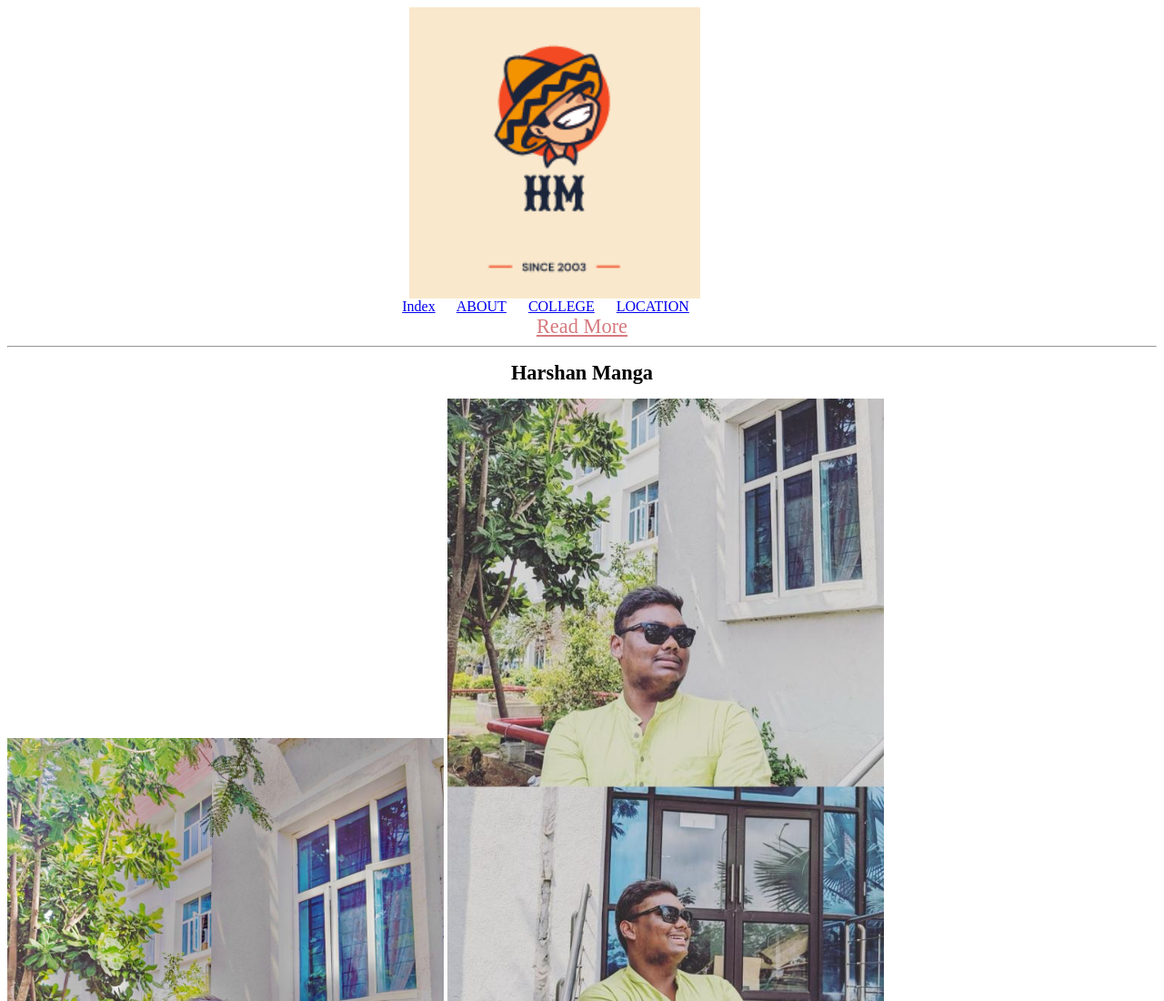
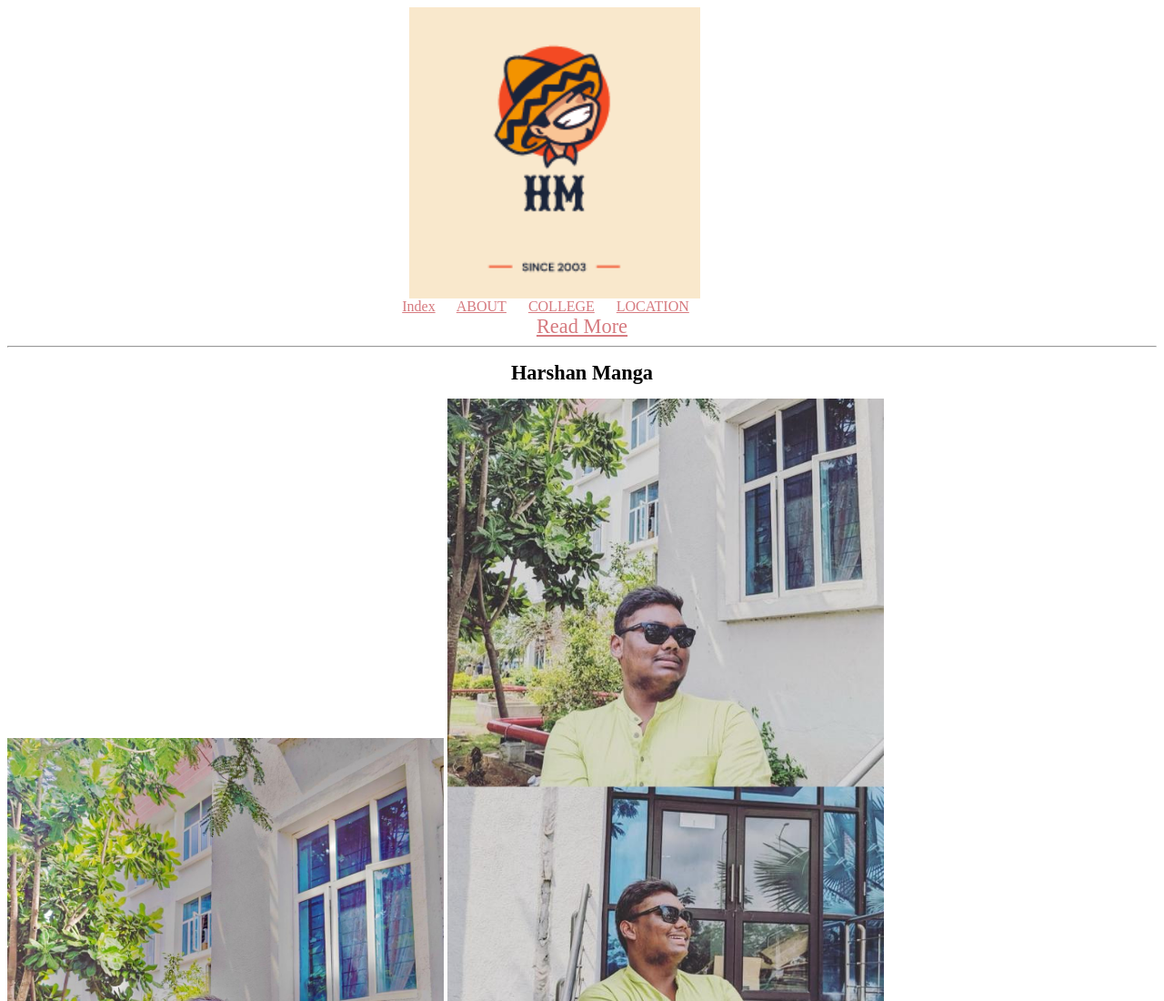
Before and after one commit to harshannani/harshanmanga, a plain HTML site: page index.html in a window 1280 px wide. Shown: the top 1100 px of the page at 91% size. Drawn offline with Linux system fonts and the light colour scheme.

Commit message:
Add files via upload

```diff
--- a/index.html
+++ b/index.html
@@ -1,10 +1,10 @@
 <div style="text-align:center; margin-right: 60px;"><img style="width: 20em;" src="LOGO.png"></div>
 
 <div style="text-align:center; margin-right: 60px;">
-<a style="padding-right: 20px;" href="index.html">Index</a>
-<a style="padding-right: 20px;" href="about.html">ABOUT</a>
-<a style="padding-right: 20px;" href="college.html">COLLEGE</a>
-<a style="padding-right: 20px;" href="location.html">LOCATION</a>
+<a style="padding-right: 20px; color: rgb(214, 122, 127);" href="index.html">Index</a>
+<a style="padding-right: 20px; color: rgb(214, 122, 127);" href="about.html">ABOUT</a>
+<a style="padding-right: 20px; color: rgb(214, 122, 127);" href="college.html">COLLEGE</a>
+<a style="padding-right: 20px; color: rgb(214, 122, 127);" href="location.html">LOCATION</a>
 </div>
 
 <div style="text-align:center;"><a style="font-size:1.4em; color: rgb(214, 122, 127);" href="https://harshanmanga605.wixsite.com/harshanmanga">Read More</a></div>
```
Also changed, not shown: about.html (+6 -0 lines), college.html (+5 -3 lines), location.html (+8 -0 lines), v6.jpg (added).
